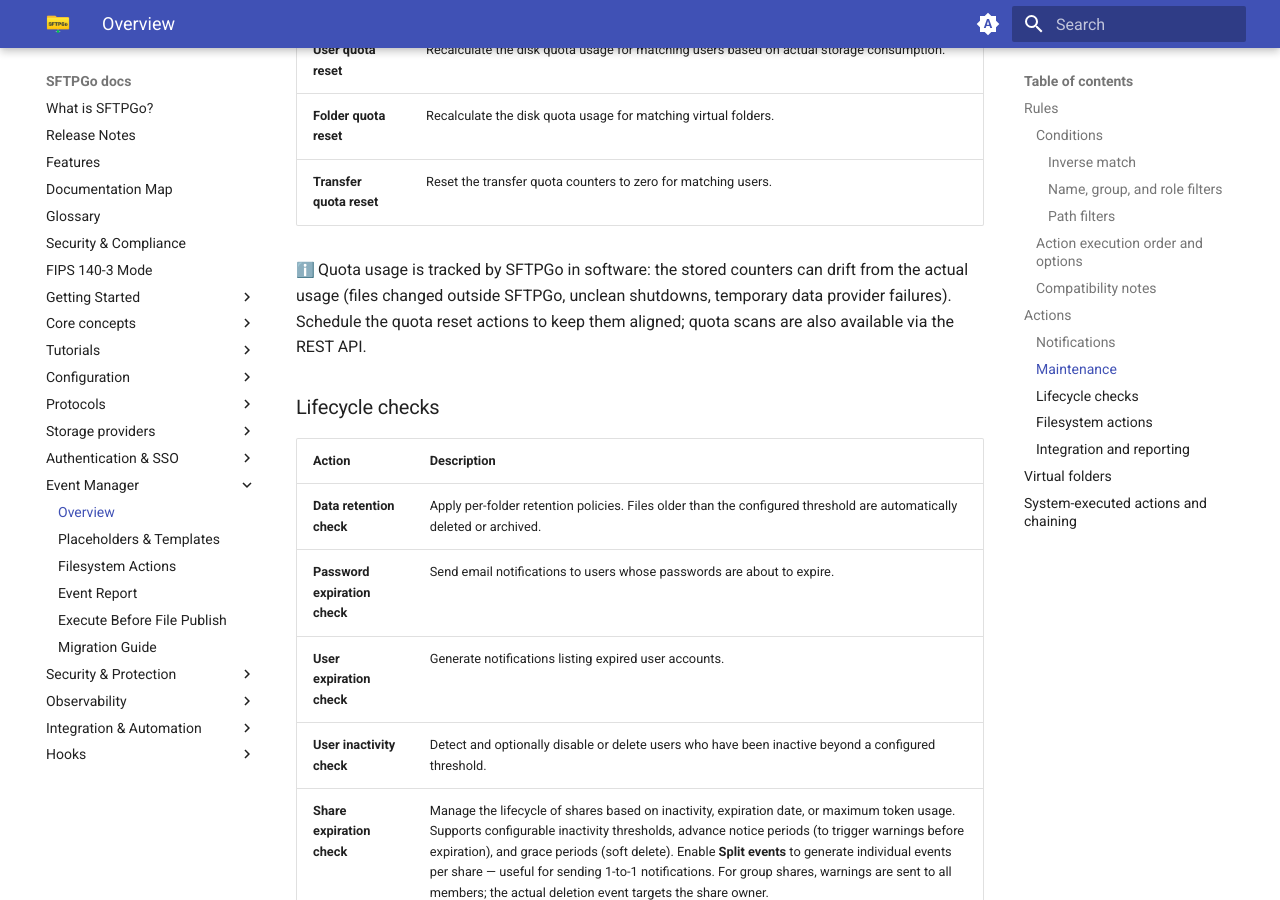
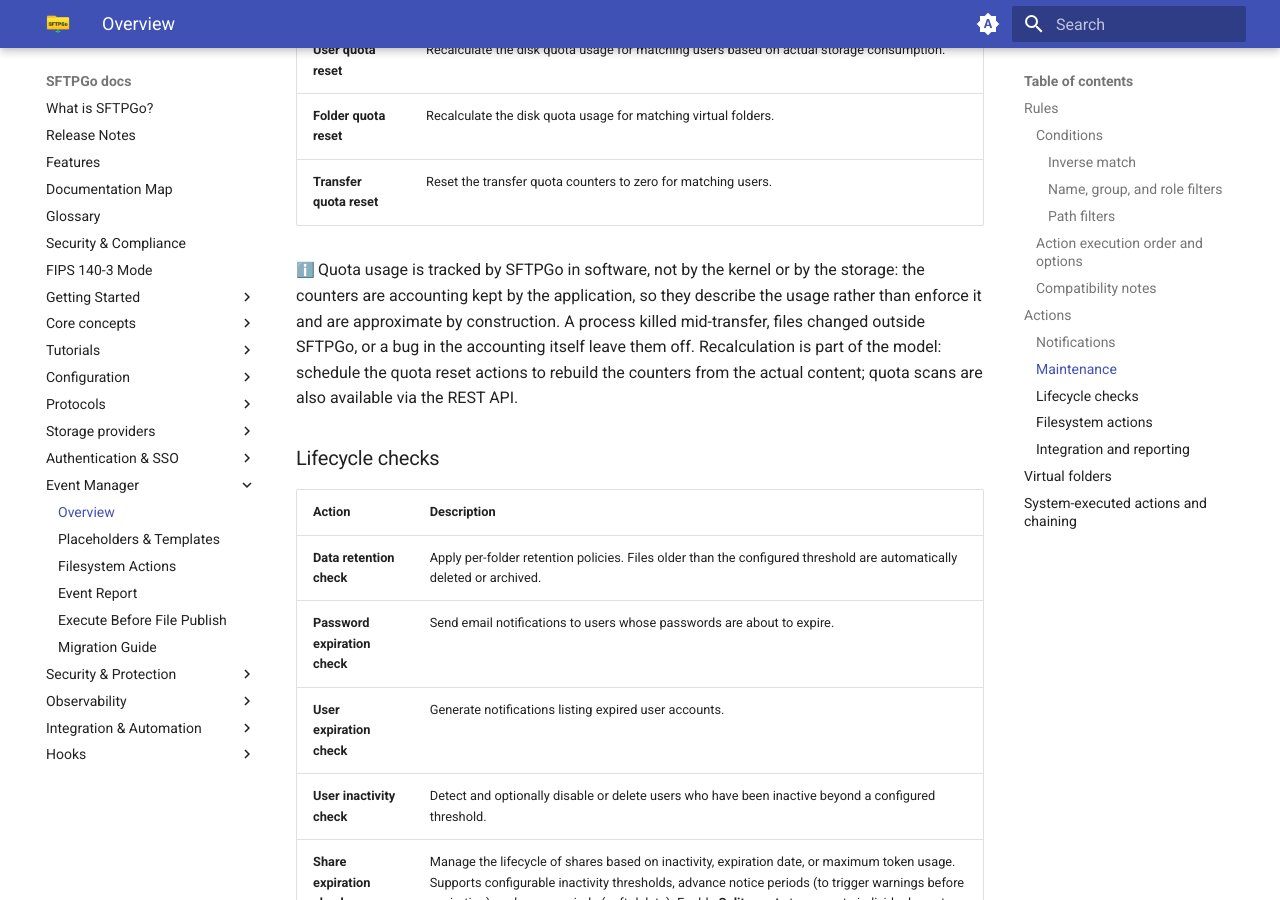
Before and after one commit to sftpgo/docs, an MkDocs documentation site: the page built from docs/eventmanager.md, in a window 1280 px wide and 900 px high, scrolled down 5378 px. Built offline with MkDocs 1.6.1 and Material for MkDocs 9.7.7, drawn with Linux system fonts in a browser that asks for light colours; emoji names are drawn with the system emoji font; the version menu is left out.

Commit message:
quota: clarify that the counters are software accounting
Signed-off-by: Nicola Murino <nicola.murino@gmail.com>

```diff
--- a/docs/eventmanager.md
+++ b/docs/eventmanager.md
@@ -128,7 +128,7 @@ The following action types are available. Actions marked with details links have
 | **Folder quota reset** | Recalculate the disk quota usage for matching virtual folders. |
 | **Transfer quota reset** | Reset the transfer quota counters to zero for matching users. |
 
-:information_source: Quota usage is tracked by SFTPGo in software: the stored counters can drift from the actual usage (files changed outside SFTPGo, unclean shutdowns, temporary data provider failures). Schedule the quota reset actions to keep them aligned; quota scans are also available via the REST API.
+:information_source: Quota usage is tracked by SFTPGo in software, not by the kernel or by the storage: the counters are accounting kept by the application, so they describe the usage rather than enforce it and are approximate by construction. A process killed mid-transfer, files changed outside SFTPGo, or a bug in the accounting itself leave them off. Recalculation is part of the model: schedule the quota reset actions to rebuild the counters from the actual content; quota scans are also available via the REST API.
 
 ### Lifecycle checks
 
```
Also changed, not shown: docs/config-file.md (+1 -1 lines), docs/glossary.md (+1 -1 lines).
